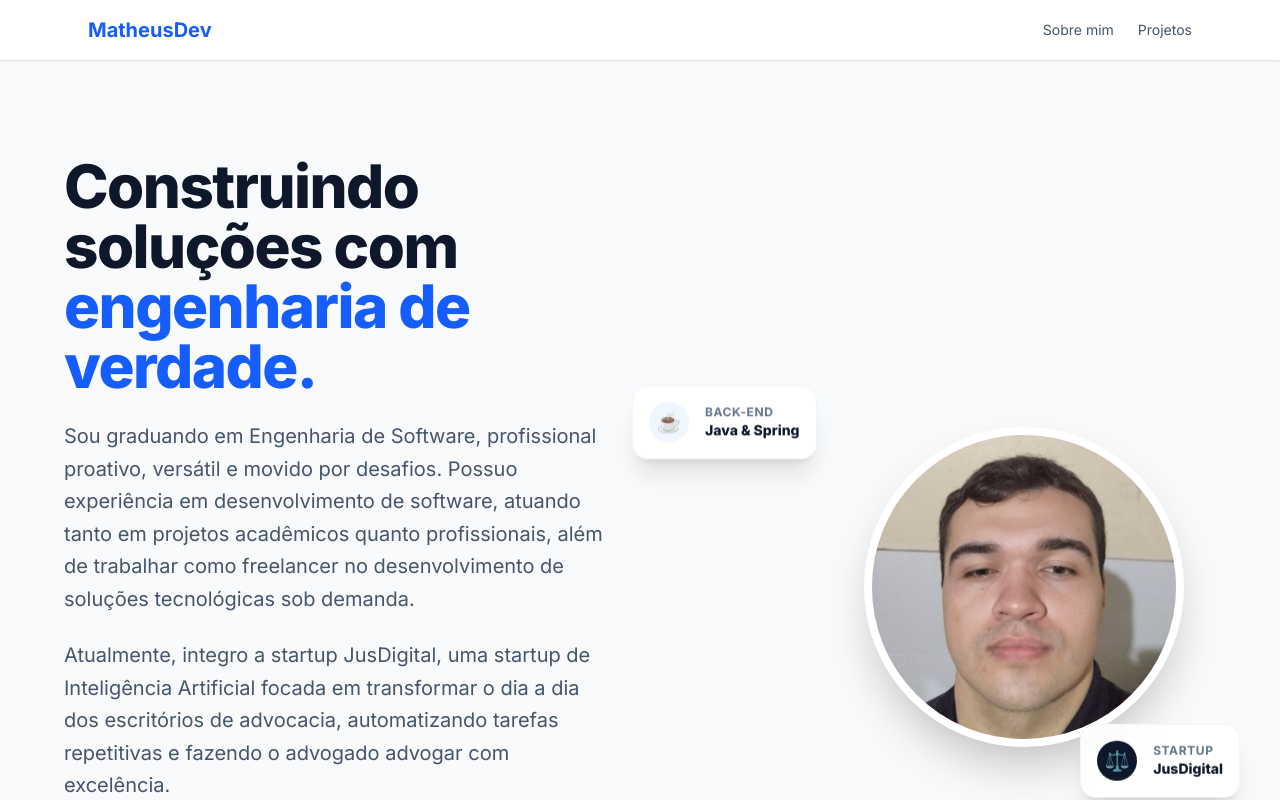
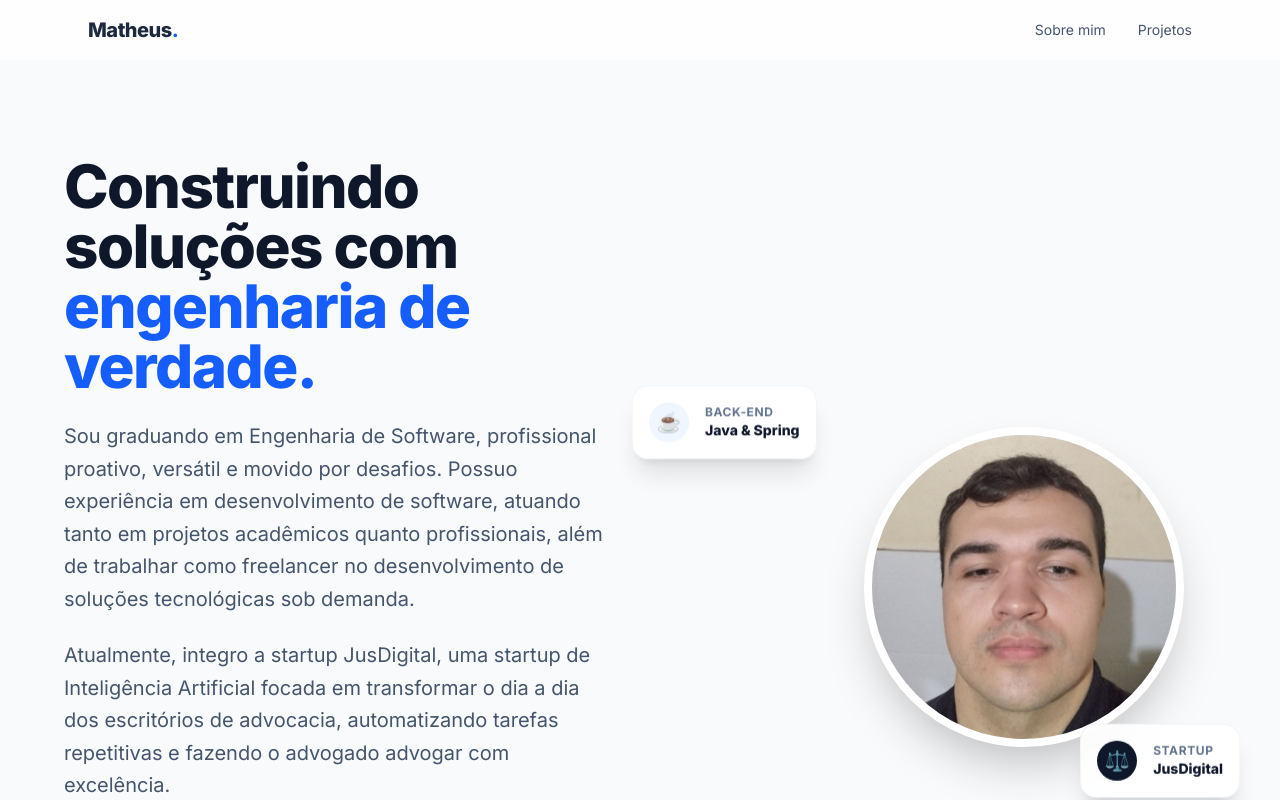
Before and after one commit to Matheus-a31/front-portifolio, a Next.js app: page / in a window 1280 px wide. Shown: the top 800 px of the page. Built offline with nearby package versions, Linux system fonts and the light colour scheme.

Commit message:
style(nav): adiciona blur no scroll e animacao nos links

```diff
--- a/src/components/Navbar.tsx
+++ b/src/components/Navbar.tsx
@@ -1,14 +1,39 @@
+"use client";
+
 import Link from "next/link";
+import { useEffect, useState } from "react";
+
 export default function Navbar() {
+  const [scrolled, setScrolled] = useState(false);
+
+  useEffect(() => {
+    const handleScroll = () => setScrolled(window.scrollY > 10);
+    window.addEventListener("scroll", handleScroll, { passive: true });
+    return () => window.removeEventListener("scroll", handleScroll);
+  }, []);
+
   return (
-    <nav className="w-full bg-white shadow-sm py-4">
+    <nav
+      id="navbar"
+      className={`sticky top-0 z-50 w-full bg-white/80 backdrop-blur-md py-4 transition-shadow duration-200 ${
+        scrolled ? "shadow-sm" : ""
+      }`}
+    >
       <div className="max-w-6xl mx-auto px-6 flex justify-between items-center">
-        <Link href="/" className="text-xl font-bold text-blue-600">
-          MatheusDev
+        <Link
+          href="/"
+          className="nav-logo text-xl font-extrabold tracking-tight text-slate-800 hover:opacity-80 transition-opacity duration-150"
+        >
+          Matheus<span className="text-blue-600">.</span>
         </Link>
-        <div className="space-x-6 text-sm font-medium text-slate-600">
-          <a href="/" className="hover:text-blue-600 transition-colors">Sobre mim</a>
-          <a href="/projetos" className="hover:text-blue-600 transition-colors">Projetos</a>
+
+        <div className="flex items-center gap-8 text-sm font-medium text-slate-600">
+          <a href="/" className="nav-link animated-underline hover:text-blue-600 transition-colors duration-200">
+            Sobre mim
+          </a>
+          <a href="/projetos" className="nav-link animated-underline hover:text-blue-600 transition-colors duration-200">
+            Projetos
+          </a>
         </div>
       </div>
     </nav>
```
